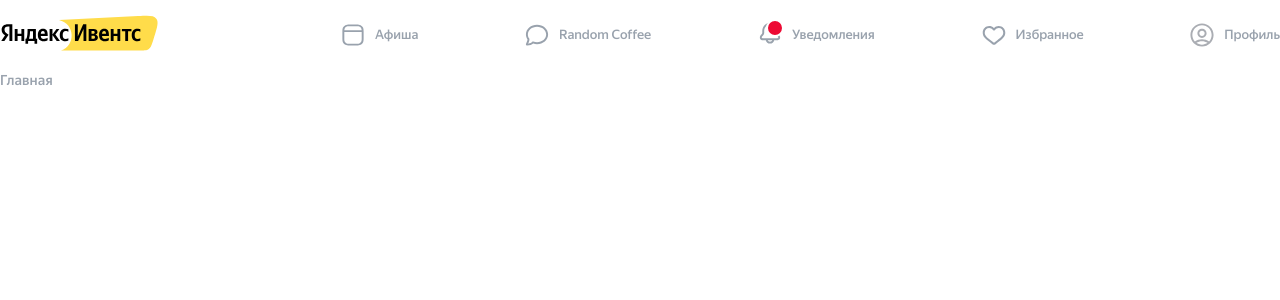
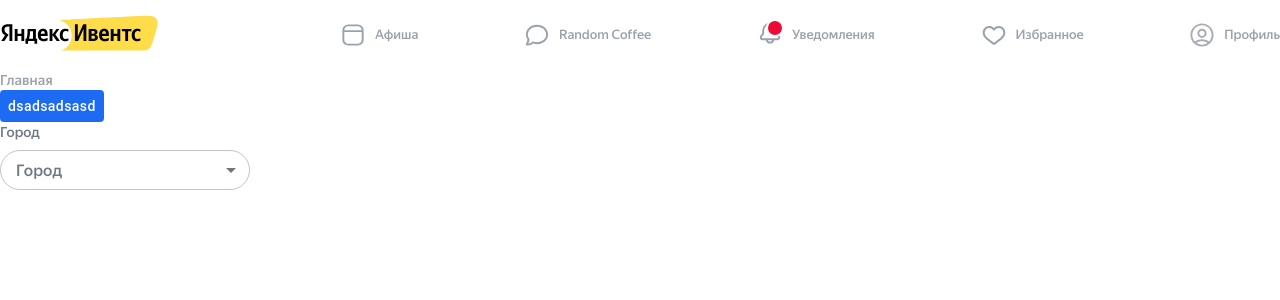
Before and after one commit to First-team-hack/frontend-funtech, a React (Create React App) app: page / in a window 1280 px wide. Shown: the top 300 px of the page. Built offline with nearby package versions, Linux system fonts and the light colour scheme.

Commit message:
refactor: change custom elements color source

```diff
--- a/src/components/CustomButton/CustomButton.jsx
+++ b/src/components/CustomButton/CustomButton.jsx
@@ -1,5 +1,5 @@
 import { Button } from '@mui/material';
-import colors from '../../utils/colors';
+import globalTheme from '../../themes/globalTheme';
 /**
  * This wrapper component for MUI Button with custom design.
  * @param {object} sx object with external styles. For example {width: '80px', height '40px', borderRadius: '8px'}.
@@ -12,52 +12,52 @@ function CustomButton(props) {
     variant === 'outlined'
       ? [
           {
-            borderColor: colors.colorCustomButtonPrimary,
+            borderColor: globalTheme.palette.colorCustomButtonPrimary,
             fontStyle: 'normal',
             fontWeight: '500',
             lineHeight: '20px',
             boxShadow: 'none',
             textTransform: 'none',
-            color: colors.colorCustomButtonPrimary,
+            color: globalTheme.palette.colorCustomButtonPrimary,
             ...sx,
           },
           () => ({
             '&:hover': {
-              backgroundColor: colors.colorCustomButtonPrimary,
+              backgroundColor: globalTheme.palette.colorCustomButtonPrimary,
               boxShadow: 'none',
-              color: colors.colorCustomButtonText,
+              color: globalTheme.palette.colorCustomButtonText,
             },
             '&:focus    ': {
-              backgroundColor: colors.colorCustomButtonPrimary,
+              backgroundColor: globalTheme.palette.colorCustomButtonPrimary,
               boxShadow: 'none',
-              color: colors.colorCustomButtonText,
+              color: globalTheme.palette.colorCustomButtonText,
             },
             '&:disabled': {
               backgroundColor: 'inherit',
-              color: colors.colorCustomButtonDisabled,
-              borderColor: colors.colorCustomButtonDisabled,
+              color: globalTheme.palette.colorCustomButtonDisabled,
+              borderColor: globalTheme.palette.colorCustomButtonDisabled,
             },
           }),
         ]
       : [
           {
-            backgroundColor: colors.colorCustomButtonPrimary,
+            backgroundColor: globalTheme.palette.colorCustomButtonPrimary,
             fontStyle: 'normal',
             fontWeight: '500',
             lineHeight: '20px',
             boxShadow: 'none',
             textTransform: 'none',
-            color: colors.colorCustomButtonText,
+            color: globalTheme.palette.colorCustomButtonText,
             ...sx,
           },
           () => ({
             '&:hover': {
-              backgroundColor: colors.colorCustomButtonSecondary,
+              backgroundColor: globalTheme.palette.colorCustomButtonSecondary,
               boxShadow: 'none',
             },
             '&:disabled': {
-              backgroundColor: colors.colorCustomButtonDisabled,
-              color: colors.colorCustomButtonText,
+              backgroundColor: globalTheme.palette.colorCustomButtonDisabled,
+              color: globalTheme.palette.colorCustomButtonText,
             },
           }),
         ];
--- a/src/components/CustomSelect/CustomSelect.jsx
+++ b/src/components/CustomSelect/CustomSelect.jsx
@@ -1,11 +1,11 @@
 import MenuItem from '@mui/material/MenuItem';
 import Select from '@mui/material/Select';
 import { OutlinedInput } from '@mui/material';
-import colors from '../../utils/colors';
+import globalTheme from '../../themes/globalTheme';
 
 /**
  * This wrapper component for MUI Select with custom design.
- * @param {string} items string array of select items,or you can add select items(prefer: <MenuItem>) just like component children
+ * @param {string} items string array of select items,or you can add select items(prefer: MUI MenuItem) just like component children
  * @param {object} sx object with external styles. For example {width: '80px', height '40px', borderRadius: '8px'}.
  * @param {string} placeholder placeholder text inside select element
  * @param {string} label text above select element
@@ -46,8 +46,12 @@ function CustomSelect(props) {
       }}
     >
       {label && (
-        <label style={{ color: colors.colorInputLabelText, ...labelStyles }}>
-          {required && <span style={{ color: colors.colorStrokeNegative, ...labelStyles }}>*</span>}
+        <label style={{ color: globalTheme.palette.colorInputLabelText, ...labelStyles }}>
+          {required && (
+            <span style={{ color: globalTheme.palette.colorStrokeNegative, ...labelStyles }}>
+              *
+            </span>
+          )}
           {label}
         </label>
       )}
@@ -60,7 +64,13 @@ function CustomSelect(props) {
         renderValue={(selected) => {
           if (!selected) {
             return (
-              <em style={{ ...labelStyles, fontSize: '16px', color: colors.colorInputLabelText }}>
+              <em
+                style={{
+                  ...labelStyles,
+                  fontSize: '16px',
+                  color: globalTheme.palette.colorInputLabelText,
+                }}
+              >
                 {placeholder}
               </em>
             );
--- a/src/pages/Main/Main.jsx
+++ b/src/pages/Main/Main.jsx
@@ -1,10 +1,18 @@
 import './Main.css';
 import Breadcrumbs from '../../components/Breadcrumbs/Breadcrumbs';
+import CustomButton from '../../components/CustomButton/CustomButton';
+import CustomSelect from '../../components/CustomSelect/CustomSelect';
 
 function Main() {
   return (
     <main className="main">
       <Breadcrumbs />
+      <CustomButton>dsadsadsasd</CustomButton>
+      <CustomSelect
+        label="Город"
+        placeholder="Город"
+        items={['dsadsadsa', 'dsadsadsa', 'dsadsadsadsa']}
+      ></CustomSelect>
     </main>
   );
 }
```
Also changed, not shown: src/utils/colors.js (deleted, +0 -62 lines).
